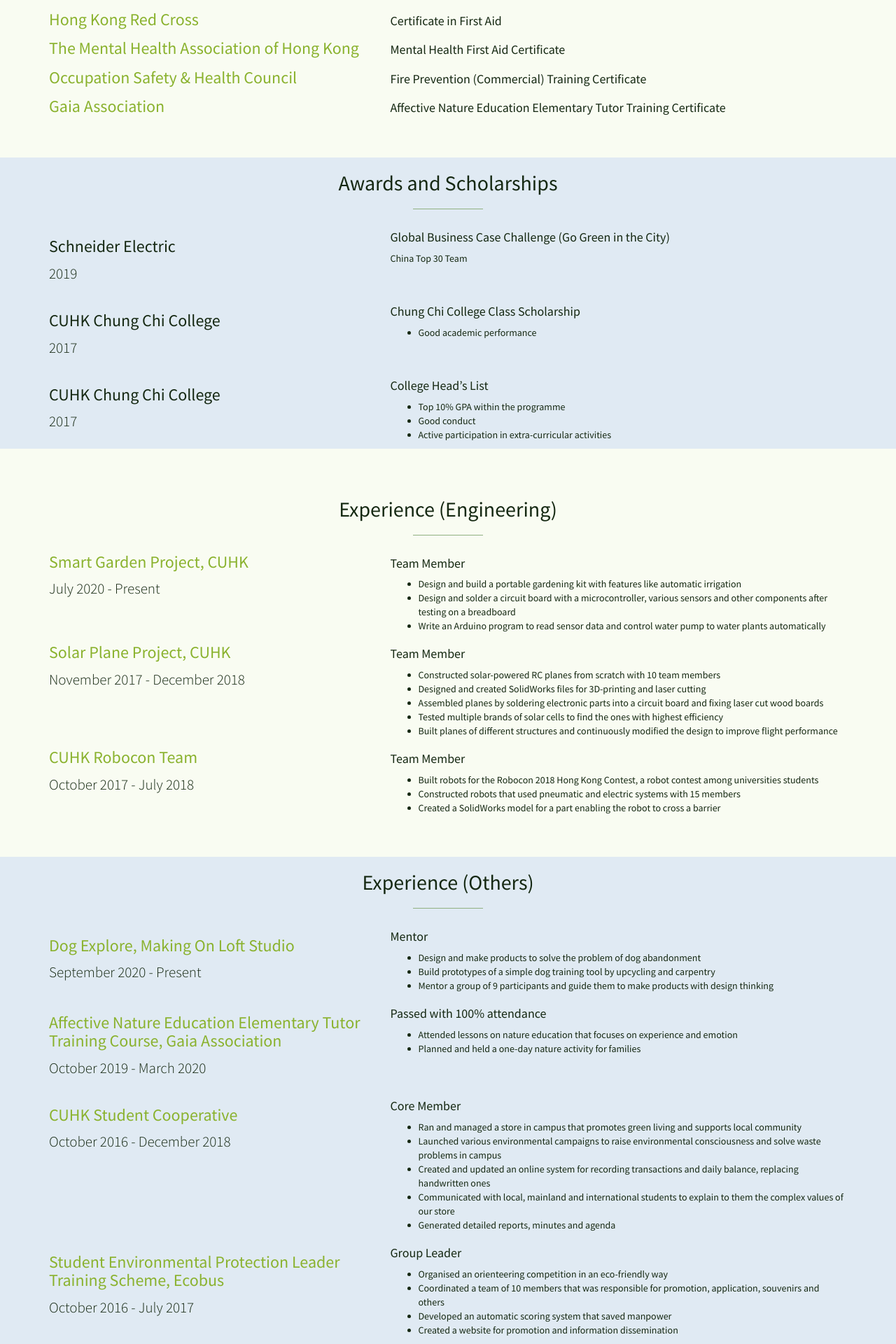
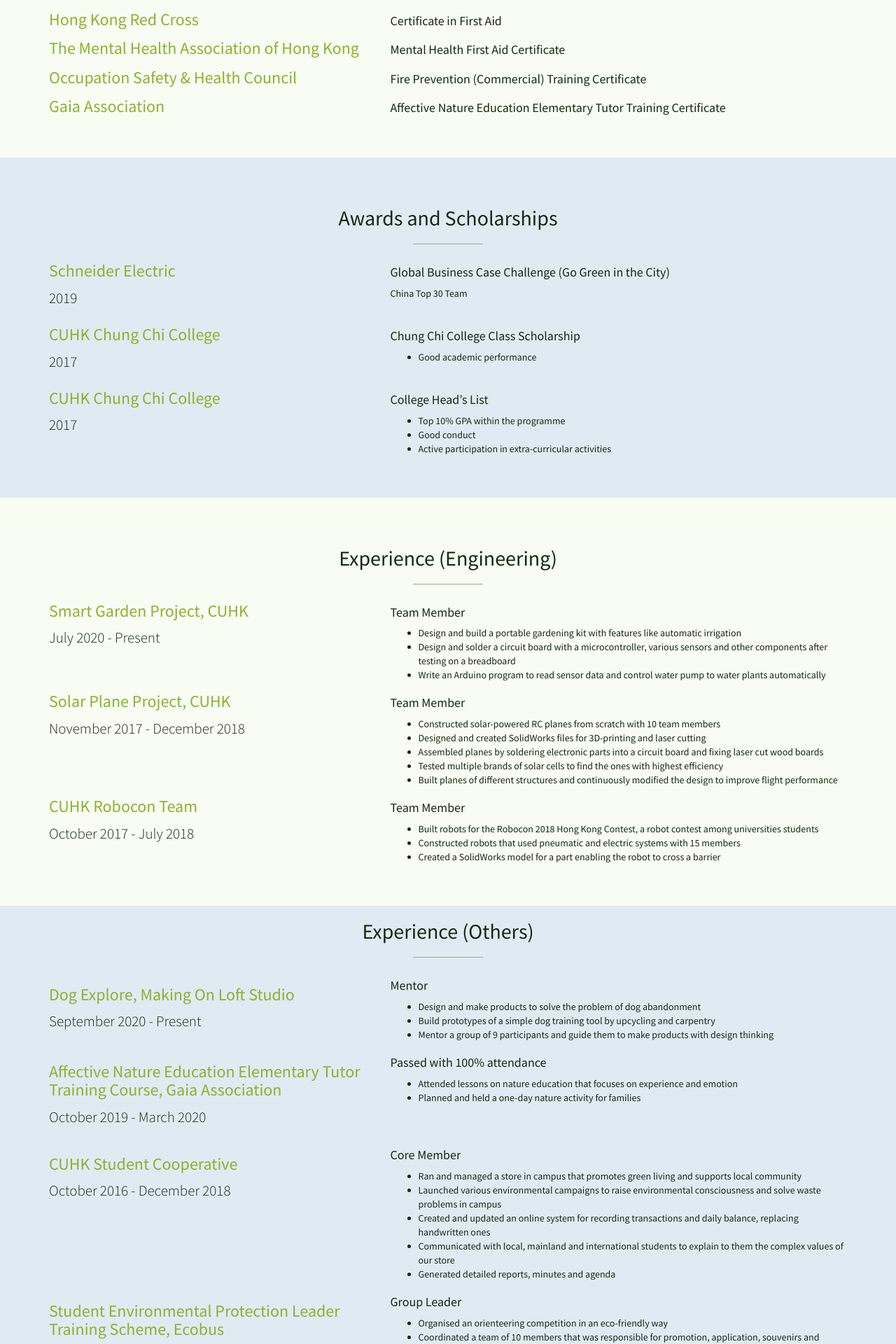
Before and after one commit to cheukyanlee/cheukyanlee.github.io, a Jekyll site: the page built from index.html, in a window 1280 px wide. Shown: the part 2206-4126 px from the top of the page at 70% size. Built offline with Jekyll 4.4.1, drawn with Linux system fonts in a browser that asks for light colours.

Commit message:
Update awards.html

```diff
--- a/_includes/awards.html
+++ b/_includes/awards.html
@@ -1,4 +1,4 @@
-<section id="awards" class="simple-text, bg-primary">
+<section id="awards" class="simple-text bg-primary">
   <div class="container">
     <div class="row">
       <div class="col-lg-12 text-center">
```
